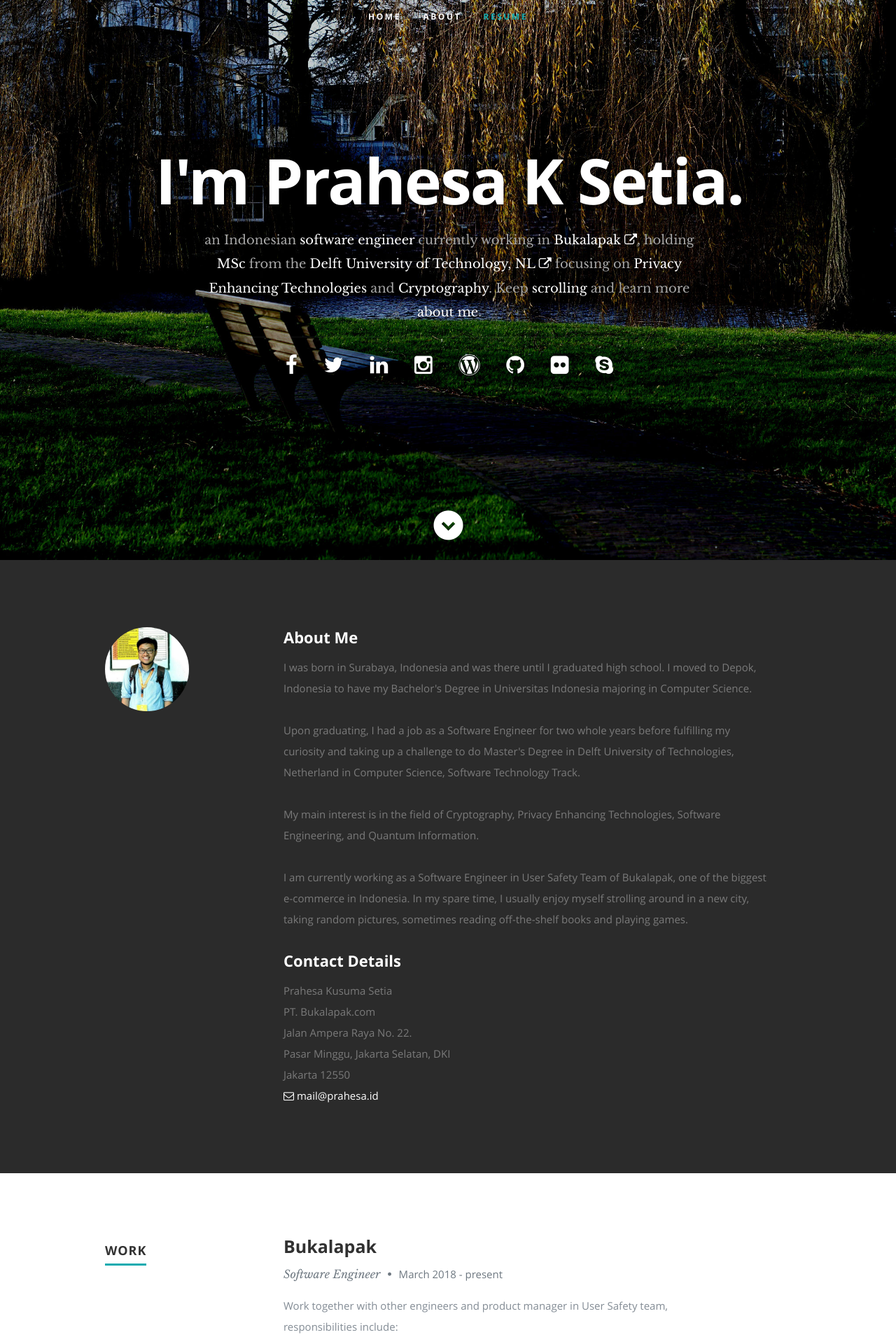
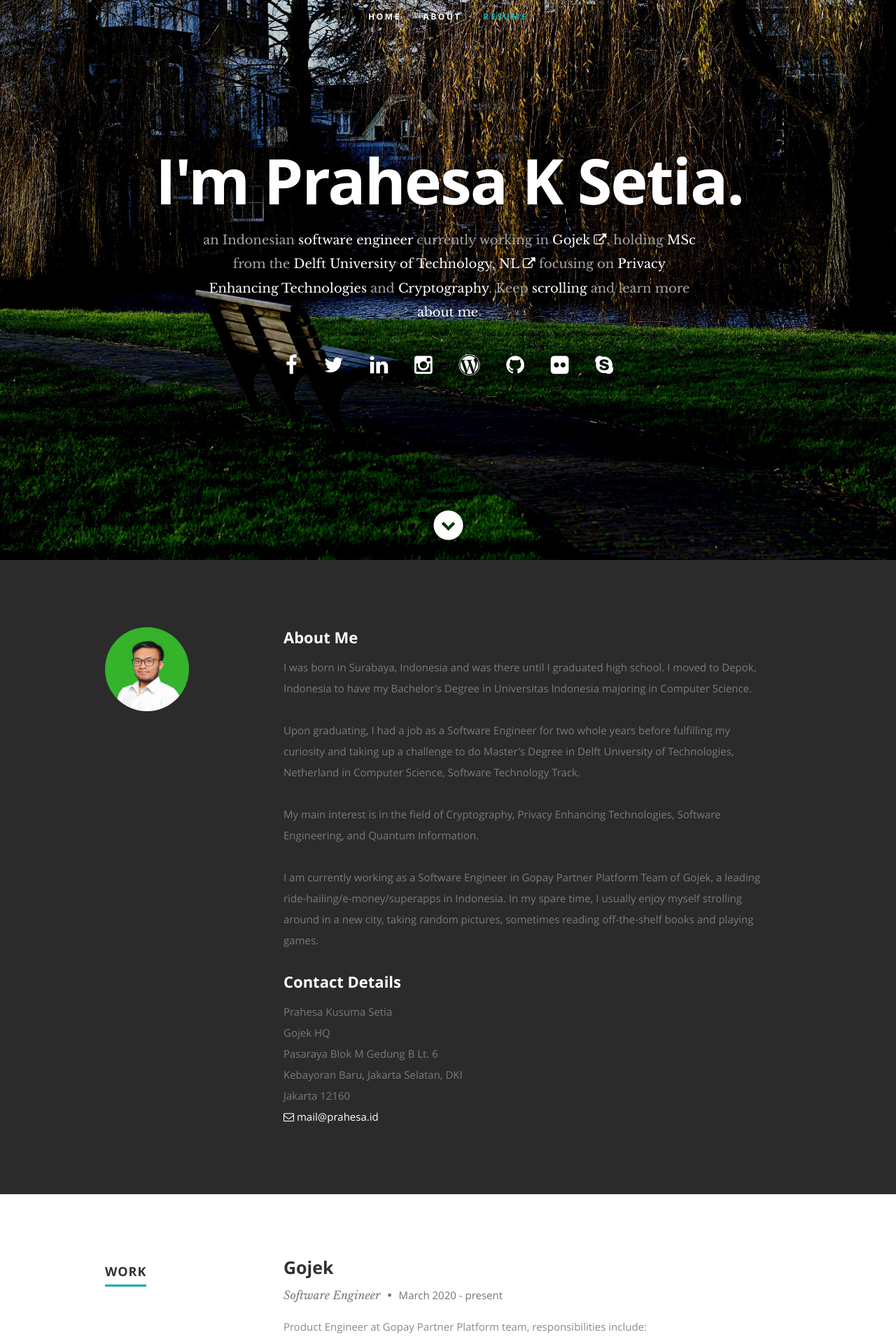
Before and after one commit to hesahesa/prahesaid, a PHP site: page / in a window 1280 px wide. Shown: the top 1920 px of the page at 70% size. Run offline with PHP 8.4, Linux system fonts and the light colour scheme; some libraries are stand-ins or nearby versions.

Commit message:
add gojek

```diff
--- a/css/layout.css
+++ b/css/layout.css
@@ -355,6 +355,22 @@ ul#nav li.current a { color: #11ABB0; }
 @-webkit-keyframes ruby {
   0%   { width: 0px;  }
   100% { width: 80%;  }
+}
+
+.golang {
+   width: 80%;
+   -moz-animation: golang 2s ease;
+   -webkit-animation: golang 2s ease;
+}
+
+@-moz-keyframes golang {
+0%   { width: 0px;  }
+100% { width: 80%;  }
+}
+
+@-webkit-keyframes golang {
+0%   { width: 0px;  }
+100% { width: 80%;  }
 }
 
 .csharp {
--- a/index.html
+++ b/index.html
@@ -54,7 +54,7 @@
       <div class="row banner">
          <div class="banner-text">
             <h1 class="responsive-headline">I'm Prahesa K Setia.</h1>
-            <h3>an Indonesian <span>software engineer</span> currently working in <a href="https://www.bukalapak.com/" target="_blank">Bukalapak <i class="fa fa-external-link"></i></a>,
+            <h3>an Indonesian <span>software engineer</span> currently working in <a href="https://www.gojek.com/" target="_blank">Gojek <i class="fa fa-external-link"></i></a>,
 			holding <span>MSc</span> from the <a href="https://www.tudelft.nl/en/" target="_blank">Delft University of Technology, NL <i class="fa fa-external-link"></i></a>
             focusing on <span>Privacy Enhancing Technologies</span> and <span>Cryptography</span>. Keep <a class="smoothscroll" href="#about">scrolling</a>
             and learn more <a class="smoothscroll" href="#about">about me</a>.</h3>
@@ -101,7 +101,7 @@
 			Netherland in Computer Science, Software Technology Track.</p>
 			<p>My main interest is in the field of Cryptography, Privacy Enhancing Technologies,
 			Software Engineering, and Quantum Information.</p>
-			<p>I am currently working as a Software Engineer in User Safety Team of Bukalapak, one of the biggest e-commerce in Indonesia.
+			<p>I am currently working as a Software Engineer in Gopay Partner Platform Team of Gojek, a leading ride-hailing/e-money/superapps in Indonesia.
 			In my spare time, I usually enjoy myself strolling around in a new city, taking random pictures, sometimes reading off-the-shelf books and playing games.
             </p>
 
@@ -112,9 +112,9 @@
                   <h2>Contact Details</h2>
                   <p class="address">
 						<span>Prahesa Kusuma Setia</span><br>
-						<span>PT. Bukalapak.com<br>
-						      Jalan Ampera Raya No. 22.<br>
-							  Pasar Minggu, Jakarta Selatan, DKI Jakarta 12550
+						<span>Gojek HQ<br>
+						      Pasaraya Blok M Gedung B Lt. 6<br>
+							   Kebayoran Baru, Jakarta Selatan, DKI Jakarta 12160
 						</span><br>
 						<span><a href="mailto:mail@prahesa.id"><i class="fa fa-envelope-o"></i> mail@prahesa.id</a></span>
 					   </p>
@@ -154,12 +154,34 @@
 
                <div class="twelve columns">
 
+                  <h3>Gojek</h3>
+                  <p class="info">Software Engineer <span>&bull;</span> <em class="date">March 2020 - present</em></p>
+
+                  <p>
+                  Product Engineer at Gopay Partner Platform team, responsibilities include:
+               <ul>
+                  <li> - Handling services and product related to QRIS (QR code Indonesian Standard) payment for users, merchants, and cross e-money providers.</li>
+                  <li> - Working together with Jakarta and Bangalore engineering and product team.</li>
+                  <li> - Maintaining services architecture in Kubernetes, Istio, and AWS.</li>
+                  <li> - Handling services integration of Gopay to external e-commerces, payment providers, and merchants.</li>
+               </ul>
+                  </p>
+
+               </div>
+
+            </div> <!-- item end -->
+
+            <div class="row item">
+
+               <div class="twelve columns">
+
                   <h3>Bukalapak</h3>
-                  <p class="info">Software Engineer <span>&bull;</span> <em class="date">March 2018 - present</em></p>
+                  <p class="info">Software Engineer <span>&bull;</span> <em class="date">March 2018 - March 2020</em></p>
 
                   <p>
                   Work together with other engineers and product manager in User Safety team, responsibilities include:
                <ul>
+                  <li> - Engineering Squad Lead, mentor, and review other squad members in daily engineering practice, handling the deployment of features, communicating engineering requirements with other squads, and resolving emergencies.</li>
                   <li> - Maintaining and developing new features in detecting fraud of transactions in Bukalapak.</li>
                   <li> - Ensuring user safety when doing transaction by implementing Two-Factors Authentication and malicious access limitation.</li>
                   <li> - Making sure Bukalapak server could handle much traffic in both normal and malicious condition.</li>
@@ -294,6 +316,7 @@
 				   <ul class="skills">
 					   <li><span class="bar-expand java"></span><em>Java</em></li>
 					   <li><span class="bar-expand ruby"></span><em>Ruby</em></li>
+                  <li><span class="bar-expand golang"></span><em>Golang</em></li>
 					   <li><span class="bar-expand csharp"></span><em>C#</em></li>
 					   <li><span class="bar-expand python"></span><em>Python</em></li>
 					   <li><span class="bar-expand git"></span><em>Git</em></li>
```
Also changed, not shown: images/profilepic.jpg, images/profilepic_old_2.jpg (added). Lines whose indentation alone changed are shown as unchanged.
